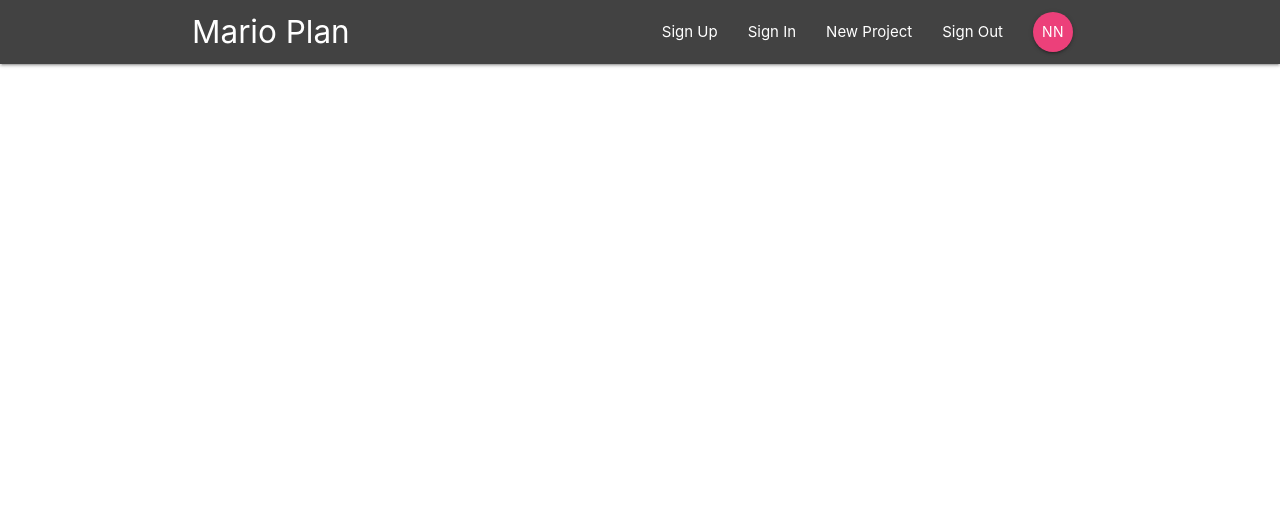
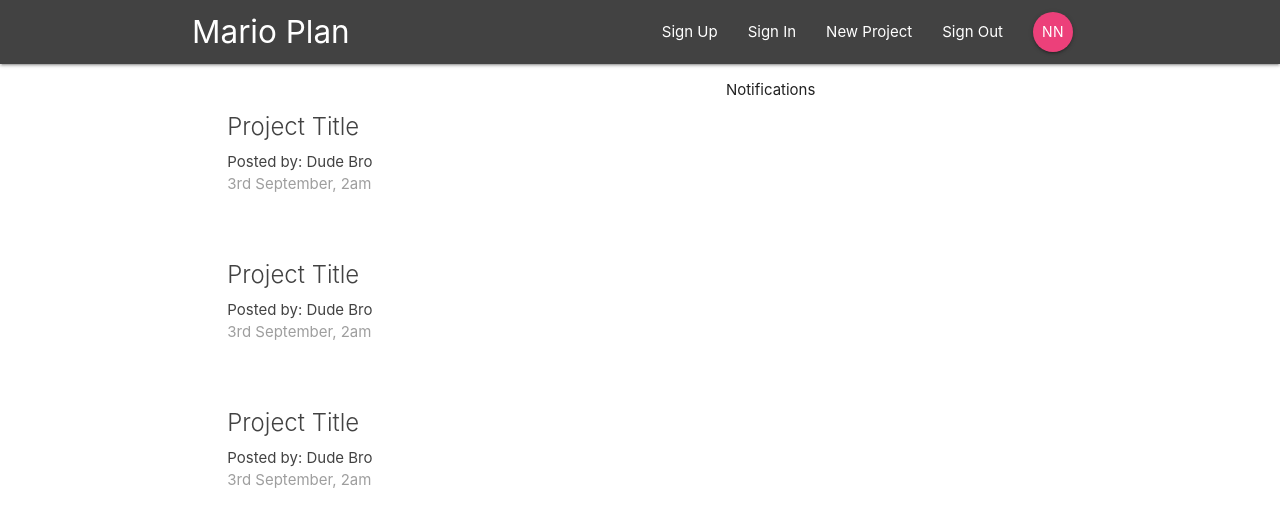
Before and after one commit to SimasDei/redux-four, a React (Create React App) app in the folder marioplan/: page / in a window 1280 px wide. Shown: the top 526 px of the page. Built offline with nearby package versions, Linux system fonts and the light colour scheme.

Commit message:
add project list component

```diff
--- a/marioplan/src/App.js
+++ b/marioplan/src/App.js
@@ -1,13 +1,17 @@
 import React from 'react';
-import { BrowserRouter as Router } from 'react-router-dom';
+import { BrowserRouter as Router, Switch, Route } from 'react-router-dom';
 
 import Navbar from './components/layouts/Navbar';
+import Dashboard from './components/dashboard/Dashboard';
 
 function App() {
   return (
     <Router>
       <div className="App">
         <Navbar />
+        <Switch>
+          <Route to="/" component={Dashboard} />
+        </Switch>
       </div>
     </Router>
   );
--- a/marioplan/src/components/dashboard/Dashboard.js
+++ b/marioplan/src/components/dashboard/Dashboard.js
@@ -1,6 +1,7 @@
 import React, { Component } from 'react';
 
 import Notifications from './Notifications';
+import ProjectList from '../projects/ProjectList';
 
 export class Dashboard extends Component {
   render() {
@@ -8,7 +9,7 @@
       <div className="dashboard container">
         <div className="row">
           <div className="col s12 m6">
-            <h1>Bro...</h1>
+            <ProjectList />
           </div>
           <div className="col s12 m5 offset-m1">
             <Notifications />
--- a/marioplan/src/components/projects/ProjectList.js
+++ b/marioplan/src/components/projects/ProjectList.js
@@ -0,0 +1,31 @@
+import React from 'react';
+
+const ProjectList = () => {
+  return (
+    <div className="project-list section">
+      <div className="card z-depth-0 project-summary">
+        <div className="card-content grey-text text-darken-3">
+          <span className="card-title">Project Title</span>
+          <p>Posted by: Dude Bro</p>
+          <p className="grey-text">3rd September, 2am</p>
+        </div>
+      </div>
+      <div className="card z-depth-0 project-summary">
+        <div className="card-content grey-text text-darken-3">
+          <span className="card-title">Project Title</span>
+          <p>Posted by: Dude Bro</p>
+          <p className="grey-text">3rd September, 2am</p>
+        </div>
+      </div>
+      <div className="card z-depth-0 project-summary">
+        <div className="card-content grey-text text-darken-3">
+          <span className="card-title">Project Title</span>
+          <p>Posted by: Dude Bro</p>
+          <p className="grey-text">3rd September, 2am</p>
+        </div>
+      </div>
+    </div>
+  );
+};
+
+export default ProjectList;
```
